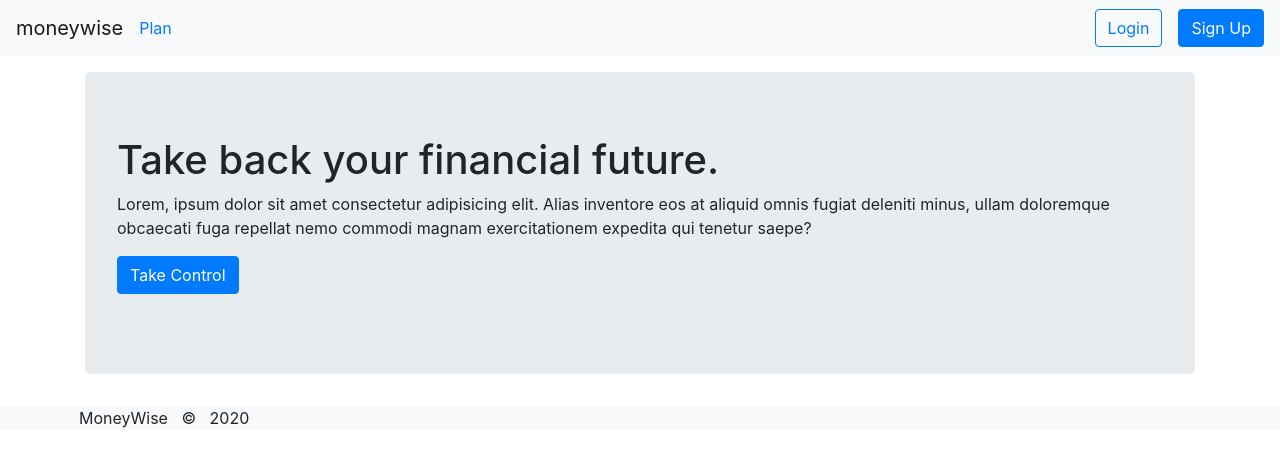
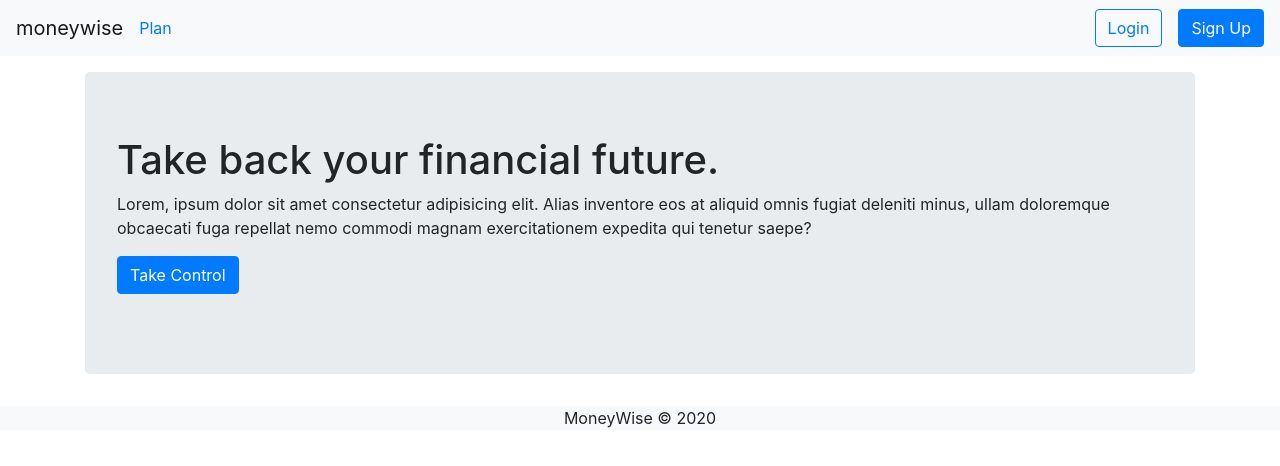
Before and after one commit to MoneyWise2020/MoneyWise2020, a React (Create React App) app in the folder ui/: page / in a window 1280 px wide. Shown: the top 466 px of the page. Built offline with nearby package versions, Linux system fonts and the light colour scheme.

Commit message:
fix(ui): footer alignment fix

```diff
--- a/ui/src/App.tsx
+++ b/ui/src/App.tsx
@@ -25,10 +25,8 @@ function App() {
           </Route>
         </Switch>
       <Container fluid style={{ background: '#f8f9fa' }} className="mt-3">
-        <Container>
-          <Row>
-          &nbsp;&nbsp;MoneyWise &nbsp; &#169; &nbsp; 2020
-          </Row>
+        <Container className="text-center">
+          MoneyWise &#169; 2020
         </Container>
       </Container>
     </>
```
